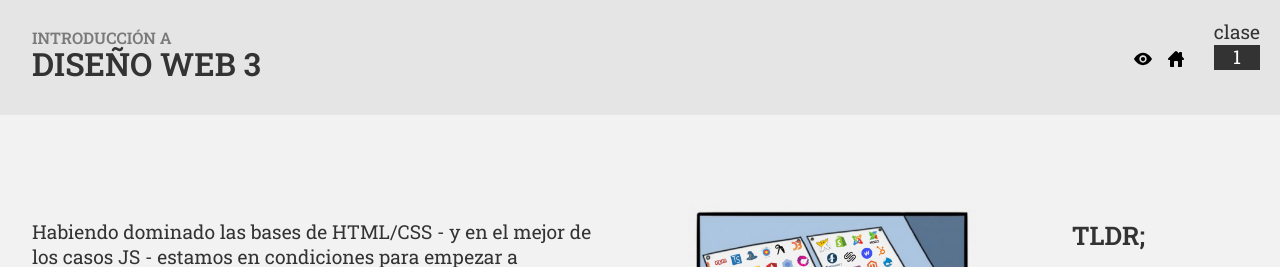
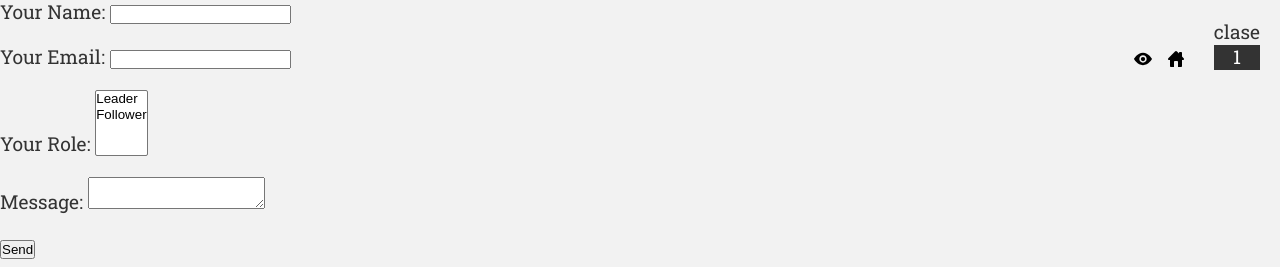
Before and after one commit to Ivan-Molina7/Bootstrap-npm-starter, a website: page index.html in a window 1280 px wide. Shown: the top 267 px of the page. Drawn offline with Linux system fonts and the light colour scheme.

Commit message:
añadir correo email form

```diff
--- a/index.html
+++ b/index.html
@@ -1,5 +1,6 @@
 <!DOCTYPE html>
 <html lang="en">
+
 <head>
 	<meta charset="utf-8" />
 	<meta name="viewport" content="width=device-width, initial-scale=1.0, maximum-scale=1.0, user-scalable=no" />
@@ -27,12 +28,34 @@
 
 	<div class="reveal">
 		<div class="mini-menu">
-				<img src="/dist/assets/icons/eye.svg" alt="Indice de temas" title="Indice de temas" width="18" class="vision-global" />
-				<img src="/dist/assets/icons/home.svg" alt="Indice de temas" title="Indice de temas" class="" data-go-slide="0,3" />
+			<img src="/dist/assets/icons/eye.svg" alt="Indice de temas" title="Indice de temas" width="18"
+				class="vision-global" />
+			<img src="/dist/assets/icons/home.svg" alt="Indice de temas" title="Indice de temas" class=""
+				data-go-slide="0,3" />
 		</div>
 
 		<div class="slides">
 			<section>
+				<form name="contact" method="POST" data-netlify="true">
+					<p>
+						<label>Your Name: <input type="text" name="name" /></label>
+					</p>
+					<p>
+						<label>Your Email: <input type="email" name="email" /></label>
+					</p>
+					<p>
+						<label>Your Role: <select name="role[]" multiple>
+								<option value="leader">Leader</option>
+								<option value="follower">Follower</option>
+							</select></label>
+					</p>
+					<p>
+						<label>Message: <textarea name="message"></textarea></label>
+					</p>
+					<p>
+						<button type="submit">Send</button>
+					</p>
+				</form>
 				<div class="clase">clase<span>1</span></div>
 				<section data-slide="slide-1.1" data-auto-animate>
 					<h2><small>Introducción a</small>Diseño Web 3</h2>
@@ -75,9 +98,7 @@
 				<div class="clase">clase<span>3</span><small>TEMA 2</small></div>
 				<section data-slide="slide-5.1" data-auto-animate>Loading...</section>
 				<section data-slide="slide-5.2" data-auto-animate>Loading...</section>
-					<section
-						data-slide="slide-5.3"
-						data-auto-animate
+				<section data-slide="slide-5.3" data-auto-animate
 					style="background-image: url(/dist/assets/ai-bg.png); background-size: cover; background-position: center">
 					Loading...
 				</section>
@@ -114,4 +135,5 @@
 	</script>
 	<script></script>
 </body>
+
 </html>
```
Lines whose indentation alone changed are shown as unchanged.
